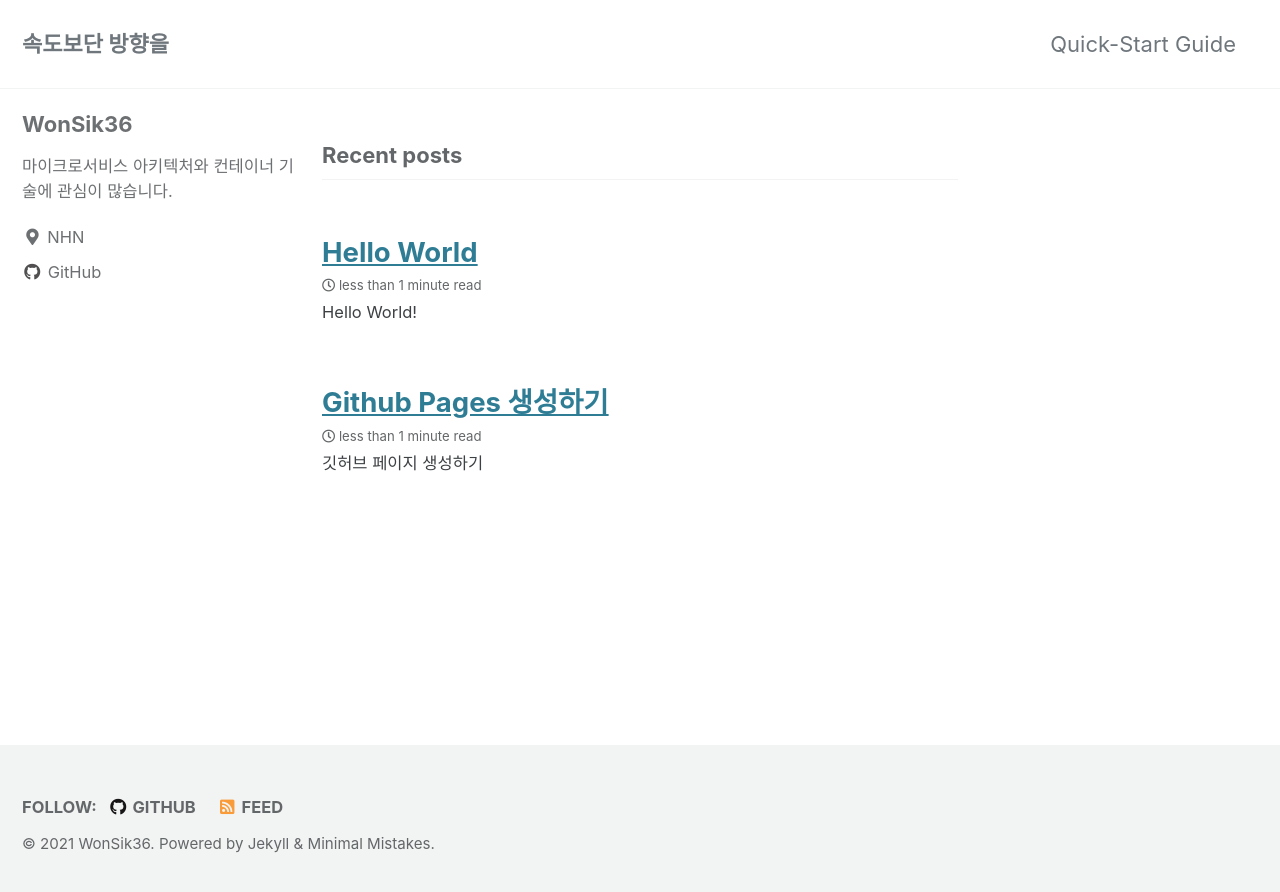
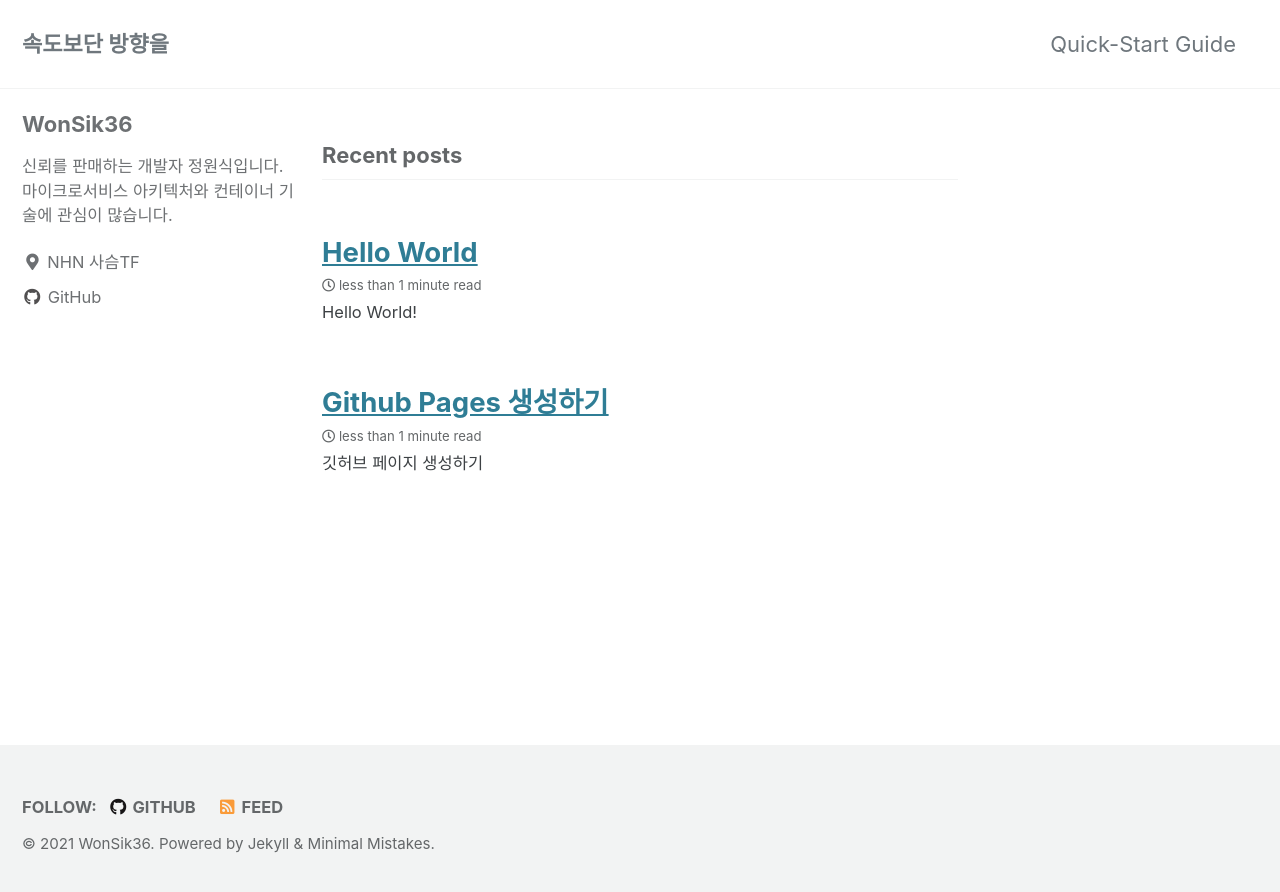
Before and after one commit to WonSik36/WonSik36.github.io, a Jekyll site: the page built from index.html, in a window 1280 px wide. Shown: the top 892 px of the page. Built offline with Jekyll 4.4.1, drawn with Linux system fonts in a browser that asks for light colours; cached includes are drawn as plain includes; the list of posts is cut into pages by our own code.

Commit message:
Update about description

```diff
--- a/_config.yml
+++ b/_config.yml
@@ -95,8 +95,8 @@ analytics:
 author:
   name             : "WonSik36"
   avatar           : # path of avatar image, e.g. "/assets/images/bio-photo.jpg"
-  bio              : "마이크로서비스 아키텍처와 컨테이너 기술에 관심이 많습니다."
-  location         : "NHN"
+  bio              : "신뢰를 판매하는 개발자 정원식입니다. 마이크로서비스 아키텍처와 컨테이너 기술에 관심이 많습니다."
+  location         : "NHN 사슴TF"
   email            :
   links:
     - label: "Email"
```
